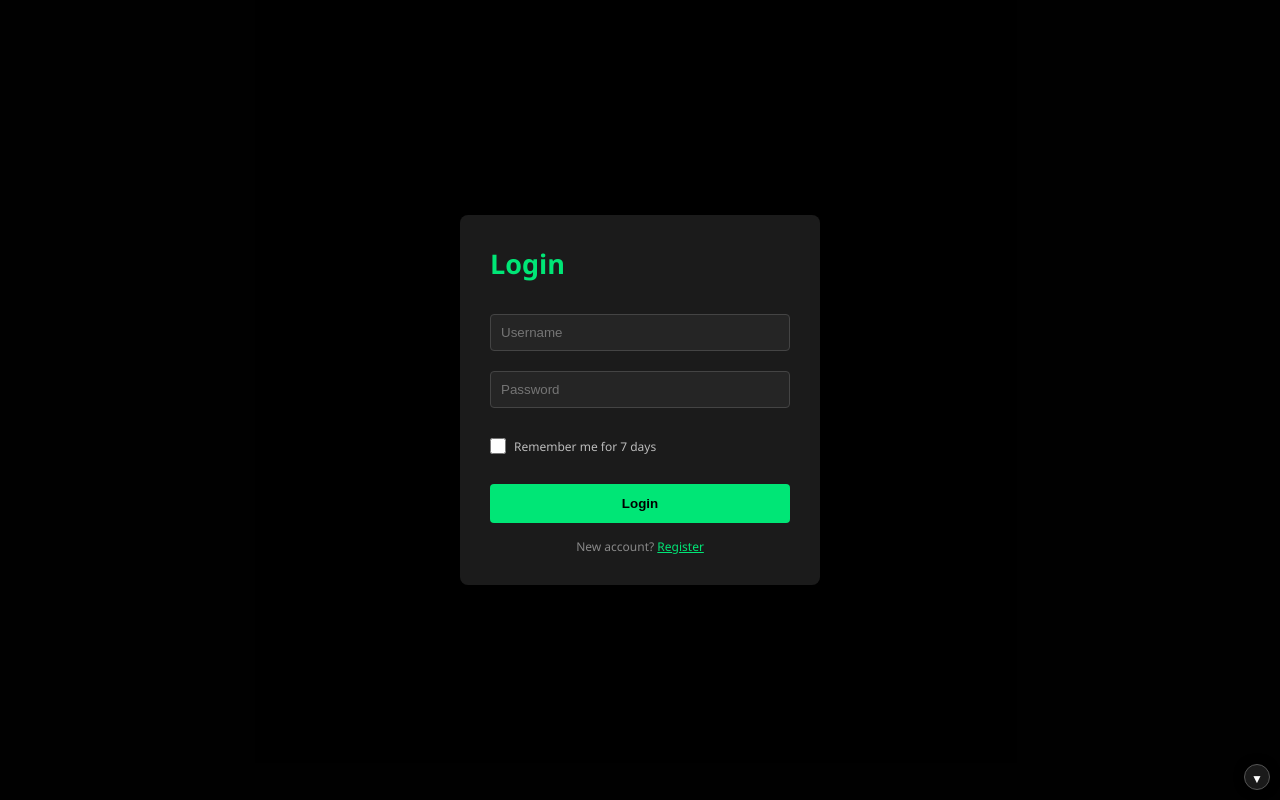
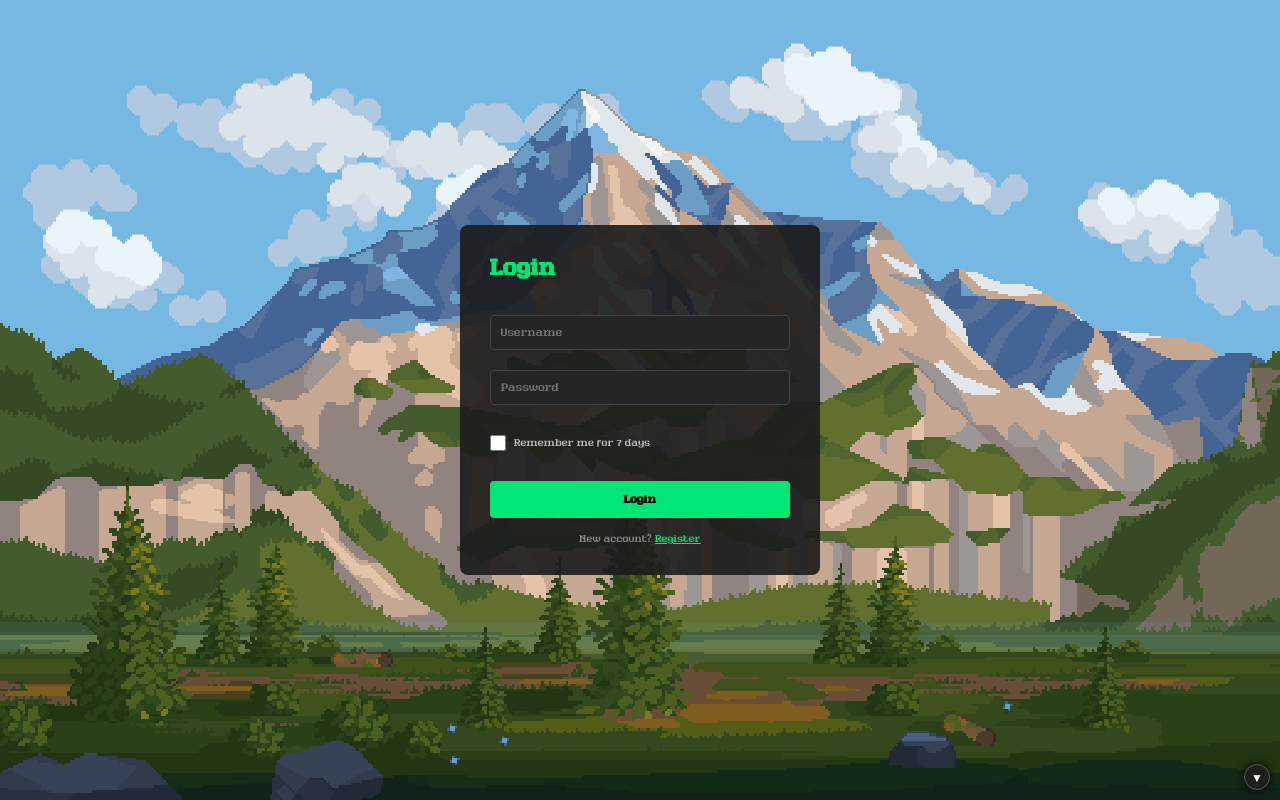
Before and after one commit to UrSusel/HexRealm, a PHP site: page / in a window 1280 px wide. Run offline with PHP 8.4, Linux system fonts and the light colour scheme.

Commit message:
Add waiting music, font, and layered backgrounds
Add new audio assets and UI visuals: three music tracks (Origins, Smooth As Glass, We're Bird People Now) and Waiting.ogg, plus four start/auth background images (img/1-4.png) and a UI font (assets/ui/Ruler 9.ttf). Update game.js to include new tracks in the exploration playlist, add waitingAudio with play/stop helpers, wire waiting music to the auth modal (play on user interaction and stop on successful login/register/start), and ensure volumes and stopMusic handle waiting audio. Update index.php to register the new font, apply it to UI controls, and implement layered, animated background markup/CSS for the start screen and auth modal (parallax/drift animations and z-indexing).

```diff
--- a/index.php
+++ b/index.php
@@ -12,14 +12,24 @@ header('Expires: 0');
     <meta name="viewport" content="width=device-width, initial-scale=1.0, maximum-scale=1.0, user-scalable=no">
     <style>
         /* --- OGÓLNE --- */
+        @font-face {
+            font-family: 'Ruler9';
+            src: url('assets/ui/Ruler 9.ttf') format('truetype');
+            font-weight: normal;
+            font-style: normal;
+            font-display: swap;
+        }
         body {
             background-color: #121212;
             color: #e0e0e0;
-            font-family: 'Segoe UI', Roboto, Helvetica, Arial, sans-serif;
+            font-family: 'Ruler9', 'Segoe UI', Roboto, Helvetica, Arial, sans-serif;
             margin: 0; padding: 0;
             overflow: hidden;
             height: 100vh;
             cursor: url('assets/ui/Cursor_01.png') 20 18, auto;
+        }
+        button, input, select, textarea {
+            font-family: 'Ruler9', 'Segoe UI', Roboto, Helvetica, Arial, sans-serif;
         }
         button, .tile, .class-card, .tab-btn, .item-slot, input, a, .pointer-cursor, .world-item {
             cursor: url('assets/ui/Cursor_02.png') 20 18, pointer !important;
@@ -300,8 +338,37 @@ header('Expires: 0');
         /* Przycisk zamknięcia (czerwony X, jak w Windows XP) */
         .modal-panel { position: relative; }
         /* Auth & Character Selection */
-        .auth-modal { position: fixed; top: 0; left: 0; width: 100%; height: 100%; background: rgba(0,0,0,0.95); z-index: 2001; display: none; flex-direction: column; align-items: center; justify-content: center; }
-        .auth-form { background: #1b1b1b; padding: 30px; border-radius: 8px; width: 300px; color: #fff; }
+        .auth-modal { position: fixed; top: 0; left: 0; width: 100%; height: 100%; background: transparent; z-index: 2001; display: none; flex-direction: column; align-items: center; justify-content: center; overflow: hidden; }
+        .auth-bg-layer {
+            position: absolute;
+            inset: 0;
+            background-repeat: no-repeat;
+            background-size: cover;
+            background-position: center;
+            image-rendering: pixelated;
+            image-rendering: crisp-edges;
+        }
+        .auth-bg-layer.layer-4 { background-image: url('img/4.png'); z-index: 4; }
+        .auth-bg-layer.layer-3 { background-image: url('img/3.png'); z-index: 3; }
+        .auth-bg-layer.layer-2 { background-image: url('img/2.png'); z-index: 2; }
+        .auth-bg-layer.layer-1 {
+            background-image: url('img/1.png');
+            z-index: 1;
+            background-repeat: repeat-x;
+            background-size: auto 100%;
+            animation: authLayer1Drift 40s linear infinite, authLayer1Float 6s ease-in-out infinite;
+            will-change: transform, background-position;
+        }
+        @keyframes authLayer1Drift {
+            0% { background-position-x: 0; }
+            100% { background-position-x: -100%; }
+        }
+        @keyframes authLayer1Float {
+            0% { transform: translateY(0); }
+            50% { transform: translateY(-6px); }
+            100% { transform: translateY(0); }
+        }
+        .auth-form { background: rgba(27,27,27,0.9); padding: 30px; border-radius: 8px; width: 300px; color: #fff; position: relative; z-index: 5; }
         .auth-form h2 { margin-top: 0; color: #00e676; }
         .auth-form input { width: 100%; padding: 10px; margin: 10px 0; background: #252525; border: 1px solid #444; color: #fff; border-radius: 4px; box-sizing: border-box; }
         .auth-form button { width: 100%; padding: 12px; background: #00e676; color: #000; border: none; border-radius: 4px; font-weight: bold; cursor: pointer; margin-top: 10px; }
@@ -772,6 +839,10 @@ header('Expires: 0');
 <body>
 
 <div id="auth-modal" class="auth-modal">
+    <div class="auth-bg-layer layer-1"></div>
+    <div class="auth-bg-layer layer-2"></div>
+    <div class="auth-bg-layer layer-3"></div>
+    <div class="auth-bg-layer layer-4"></div>
     <div class="auth-form">
         <h2 id="auth-title">Login</h2>
         <div id="login-form">
@@ -856,6 +927,10 @@ header('Expires: 0');
 </div>
 
 <div id="start-screen" class="modal" style="display:flex;">
+    <div class="start-bg-layer layer-1"></div>
+    <div class="start-bg-layer layer-2"></div>
+    <div class="start-bg-layer layer-3"></div>
+    <div class="start-bg-layer layer-4"></div>
     <h1>RPG WORLD</h1>
     <button class="combat-btn" onclick="showAuthModal()">LOGIN</button>
 </div>
```
Also changed, not shown: other parts of index.php (+30 -2 lines), game.js (+36 -4 lines), assets/ui/Ruler 9.ttf (added), img/1.png (added), img/2.png (added), img/3.png (added), img/4.png (added), 4 other files.
